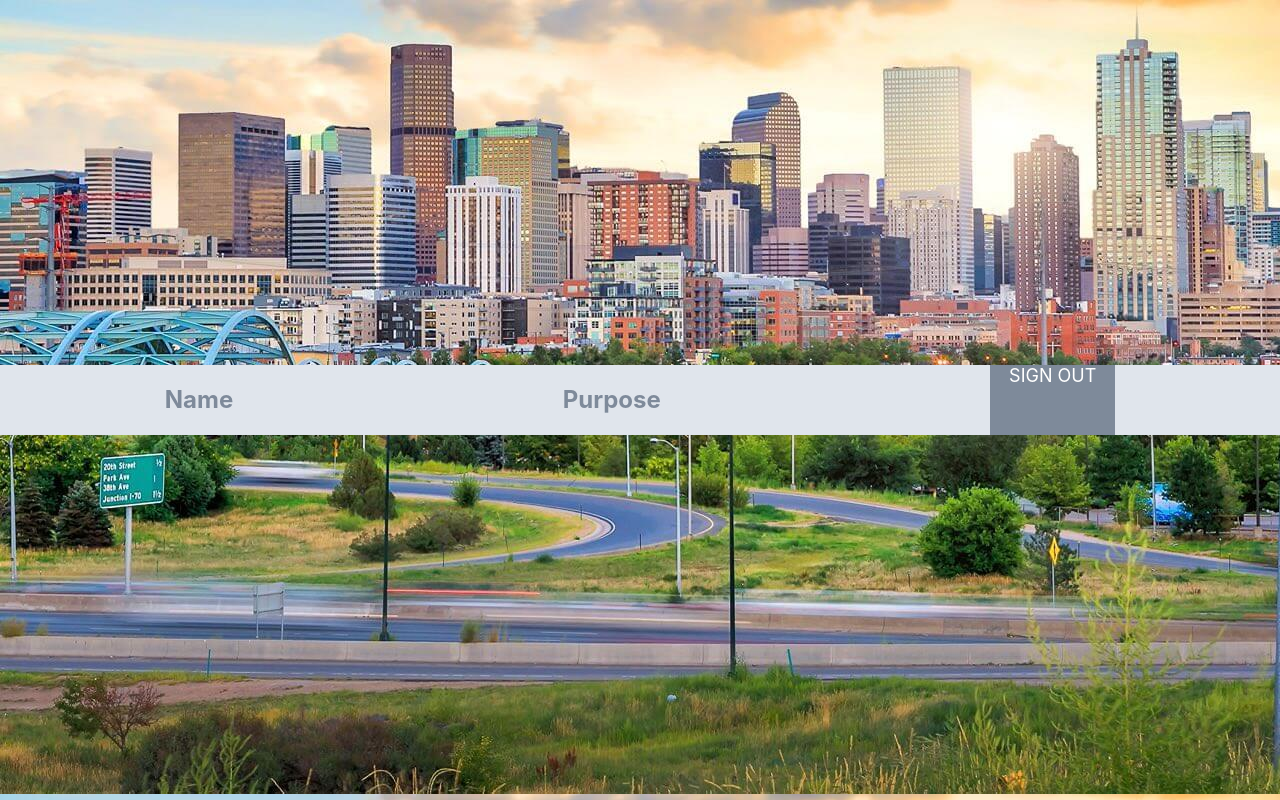
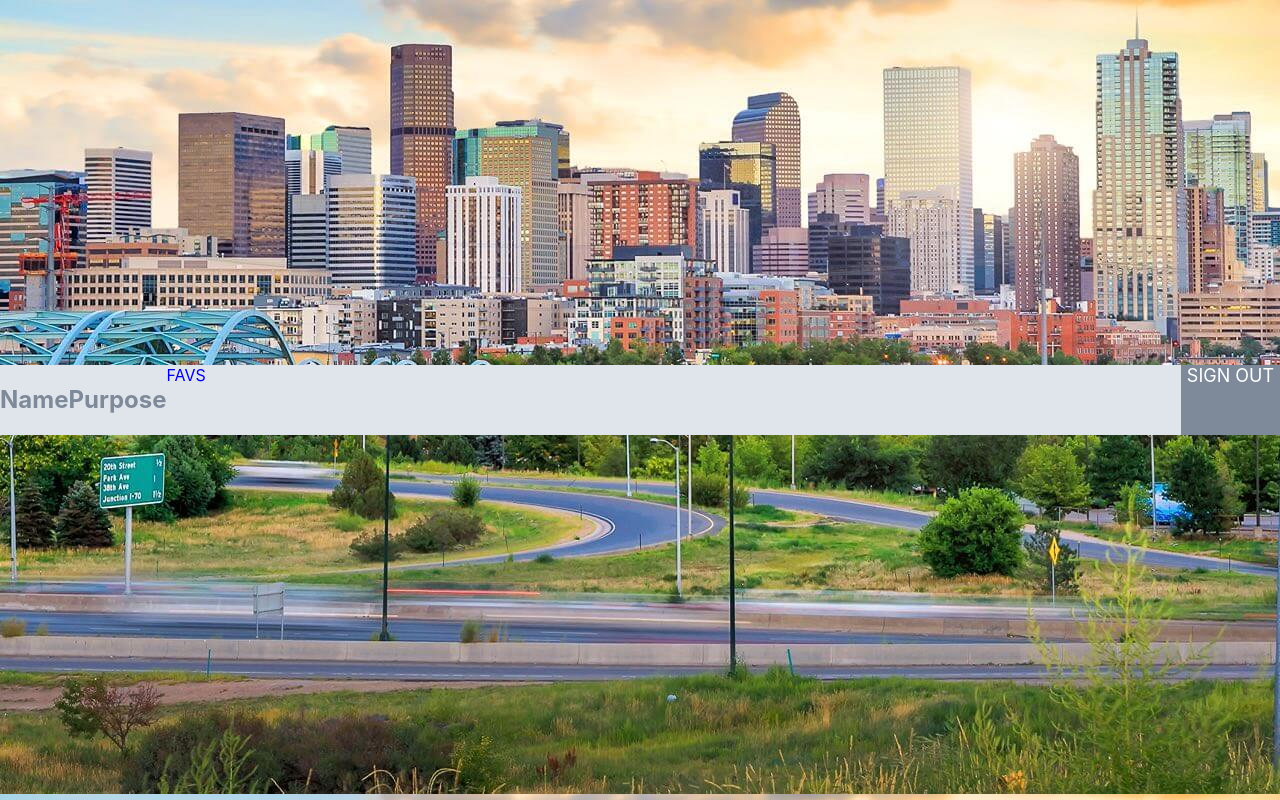
Before and after one commit to kylecornelissen/vacation-rentals, a React (Create React App) app: page /1 in a window 1280 px wide. Built offline with nearby package versions, Linux system fonts and the light colour scheme.

Commit message:
Add favs link to NavBar

```diff
--- a/src/Navigation/Navigation.js
+++ b/src/Navigation/Navigation.js
@@ -18,7 +18,8 @@ class Navigation extends Component {
             <h1>
               {this.props.purpose}
             </h1>
-            <NavLink to='/' className='nav_button'> SIGN OUT </NavLink>
+            <NavLink to='/favorites' className="fav-btn"> FAVS </NavLink>
+            <NavLink to='/' className="nav_button"> SIGN OUT </NavLink>
           </article>
 
         </div>
```
